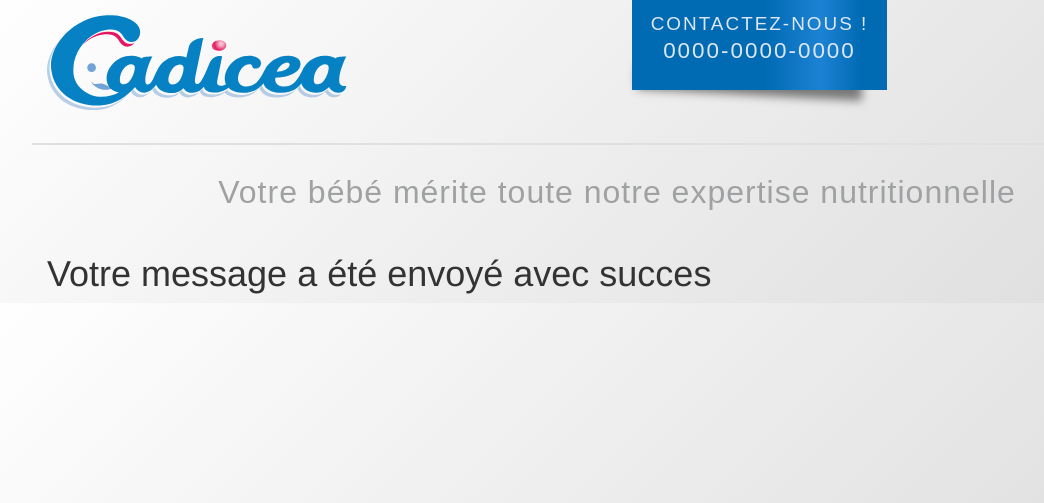
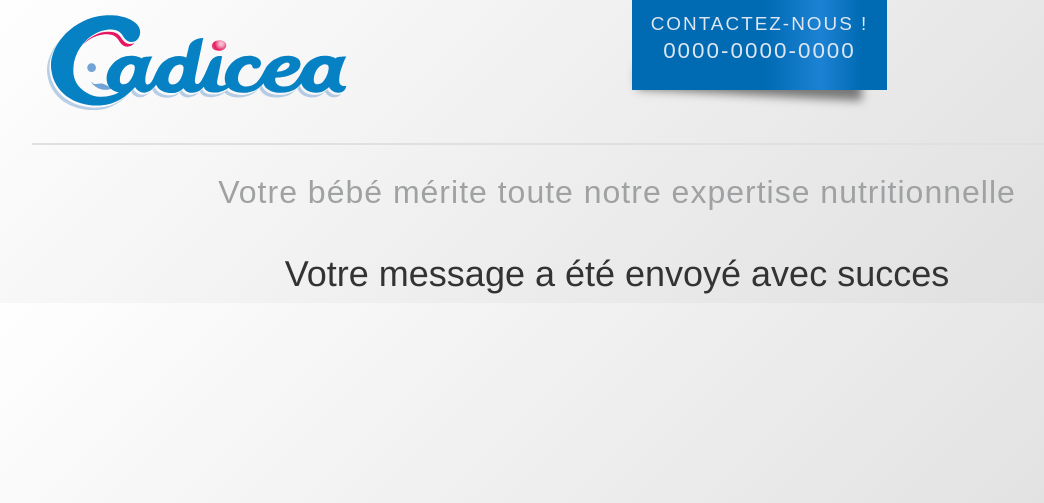
Before and after one commit to daolf/cadiceaLight, a PHP site: page /msg_formulaire.php?state=succes in a window 1280 px wide. Shown: the top 503 px of the page, without its empty margins (23-1067 px from the left). Run offline with PHP 8.4, Linux system fonts and the light colour scheme.

Commit message:
text-align

```diff
--- a/css/style.css
+++ b/css/style.css
@@ -13,6 +13,10 @@ body {
 	background: linear-gradient(135deg, #ffffff 0%,#dbdbdb 100%);
 }
 
+[class*="col-"] {
+    text-align: center;
+}
+
 .blue {
 	background-color: #bfd9ec;
 }
```
